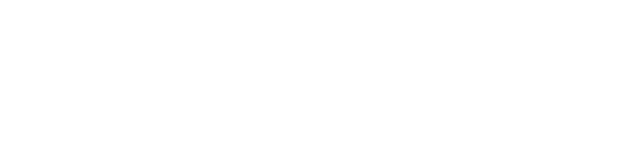
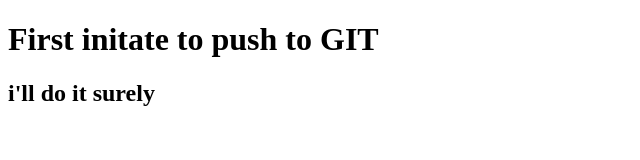
Before and after one commit to webdev-kst/second_reposit_test, a plain HTML site: page index.html in a window 1280 px wide. Shown: the whole page, without its empty margins (0-640 px from the left). Drawn offline with Linux system fonts and the light colour scheme.

Commit message:
changed body line

```diff
--- a/index.html
+++ b/index.html
@@ -7,6 +7,7 @@
     <title>Second Reposit Test BIO</title>
 </head>
 <body>
-
+    <h1>First initate to push to GIT</h1>
+    <h2>i'll do it surely</h2>
 </body>
 </html>
```
